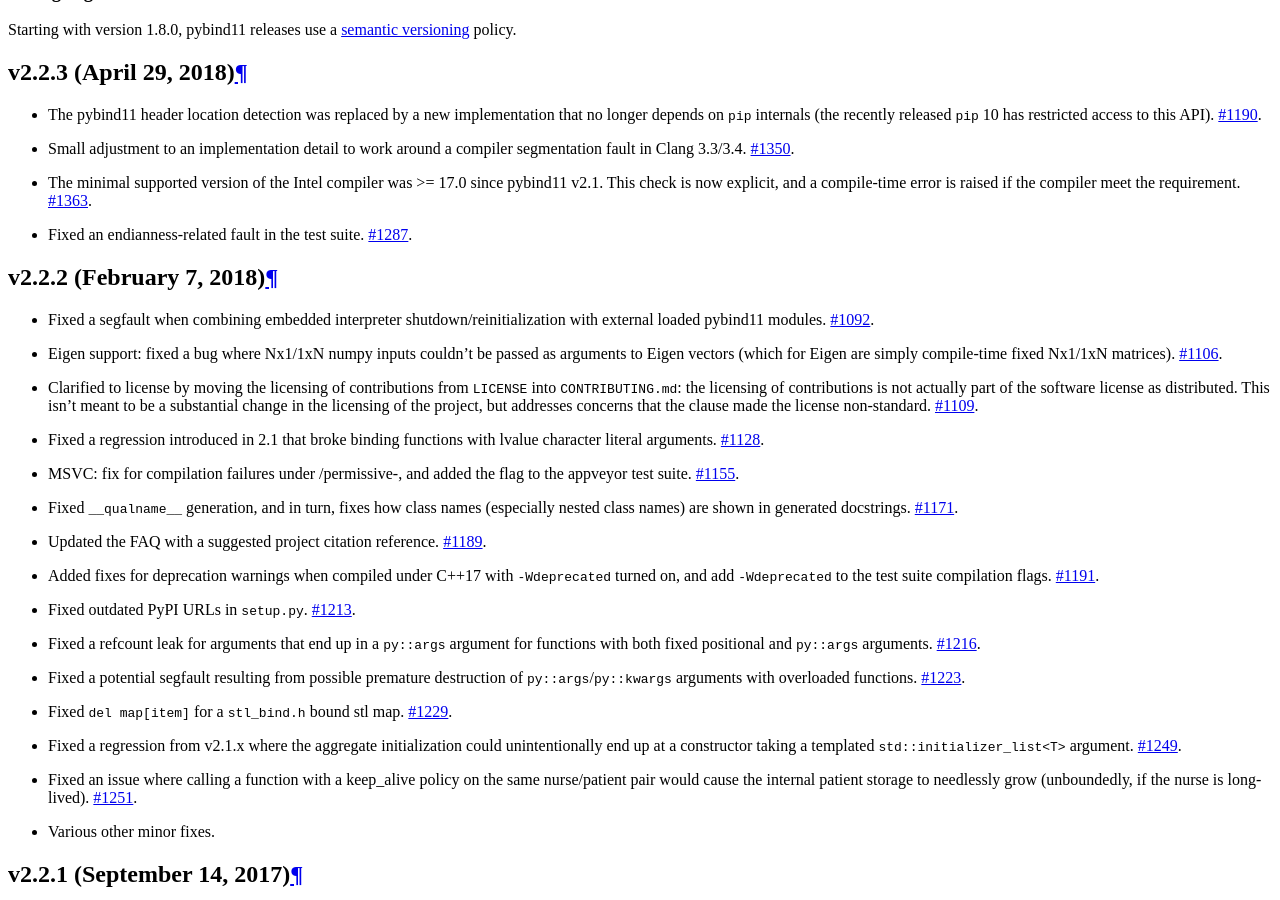
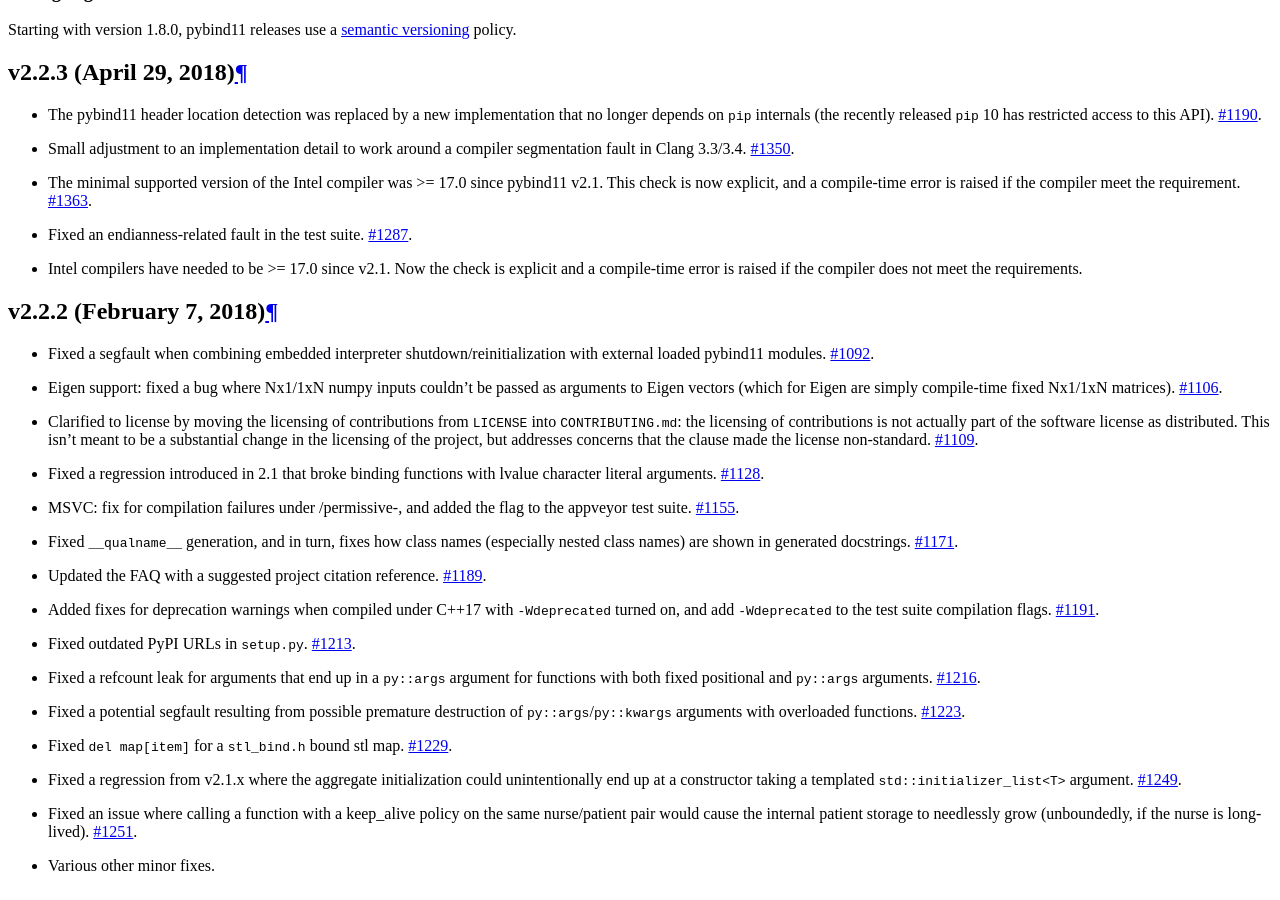
Before and after one commit to pybind/pybind11, a Sphinx documentation site: the page built from docs/changelog.rst, in a window 1280 px wide and 900 px high, scrolled down 1057 px. Built offline with Sphinx 7.4.7 and the Read the Docs theme 2.0.0, drawn with Linux system fonts in a browser that asks for light colours.

Commit message:
Enforces intel icpc >= 2017, fixes #1121 (#1363)

```diff
--- a/docs/changelog.rst
+++ b/docs/changelog.rst
@@ -24,6 +24,10 @@
 
 * Fixed an endianness-related fault in the test suite.
   `#1287 <https://github.com/pybind/pybind11/pull/1287>`_.
+
+* Intel compilers have needed to be >= 17.0 since v2.1. Now the check
+  is explicit and a compile-time error is raised if the compiler does
+  not meet the requirements.
 
 v2.2.2 (February 7, 2018)
 -----------------------------------------------------
```
